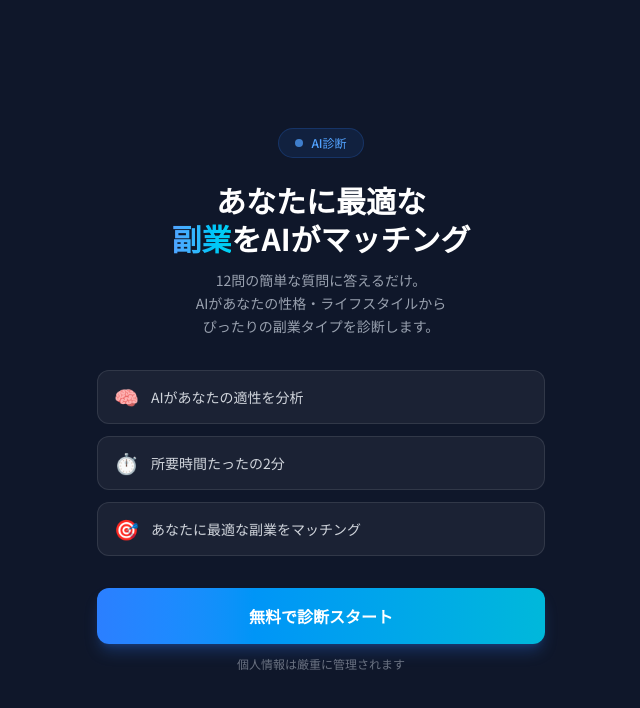
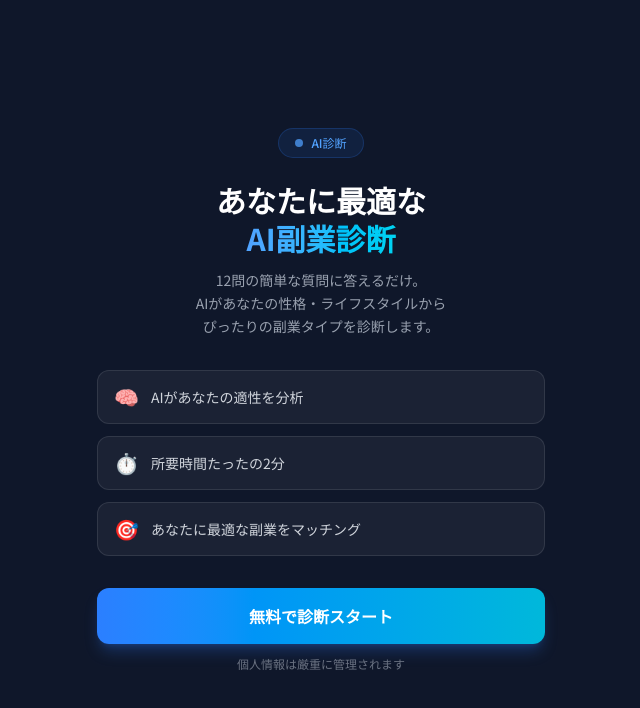
Before and after one commit to markemarke4969/makelabo-system, a Next.js app: page /matching/shindan in a window 1280 px wide. Shown: the top 708 px of the page, without its empty margins (319-959 px from the left). Built offline with nearby package versions, Linux system fonts and the light colour scheme; a web font is replaced by a local one.

Commit message:
fix: 副業診断アプリ トップページ見出しを「AI副業診断」に変更(宮下さんMTGフィードバック反映)

```diff
--- a/src/app/matching/shindan/page.tsx
+++ b/src/app/matching/shindan/page.tsx
@@ -128,9 +128,8 @@ export default function MatchingShindan() {
               あなたに最適な
               <br />
               <span className="text-transparent bg-clip-text bg-gradient-to-r from-blue-400 to-cyan-400">
-                副業
+                AI副業診断
               </span>
-              をAIがマッチング
             </h1>
             <p className="text-gray-400 text-sm leading-relaxed">
               12問の簡単な質問に答えるだけ。
```
